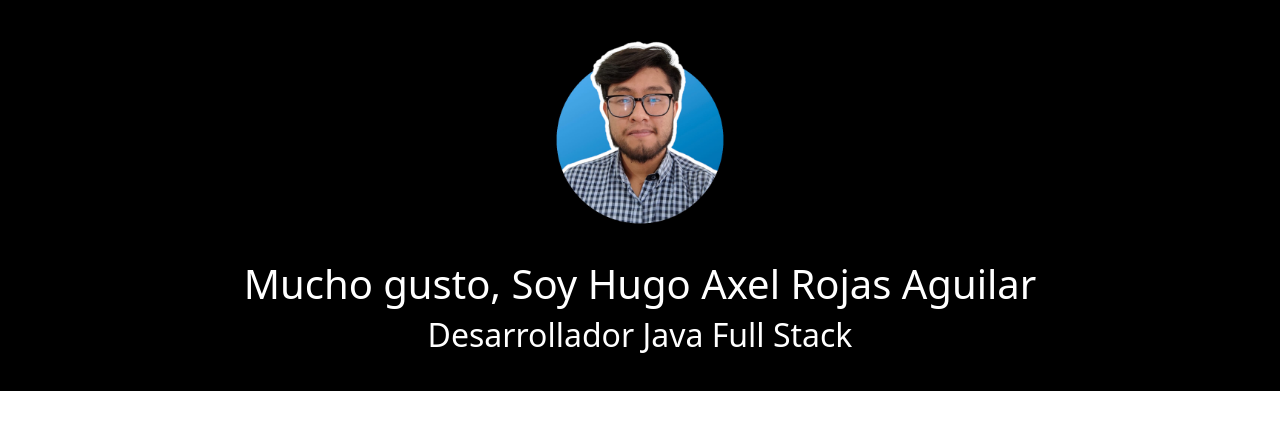
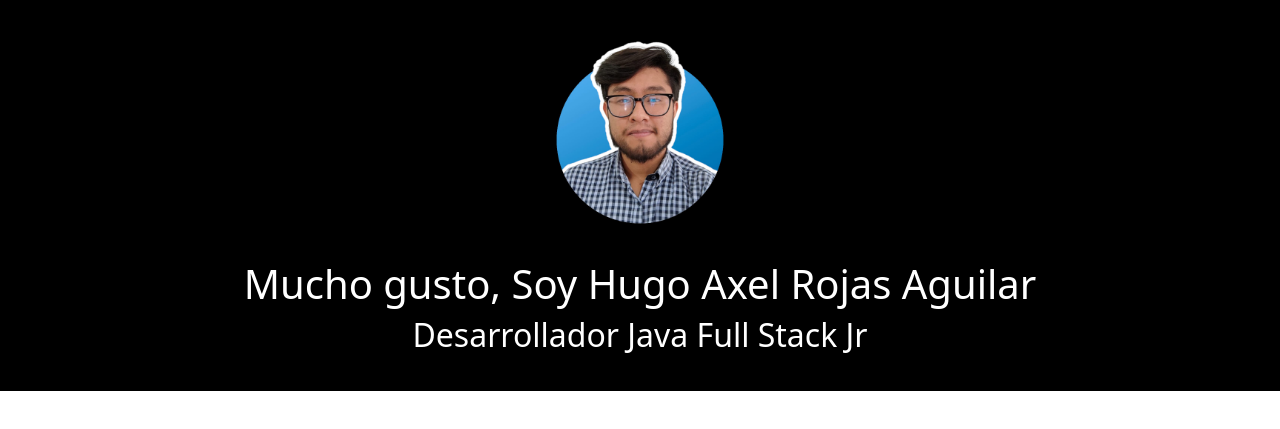
Before and after one commit to RAHugo/Portafolio, a plain HTML site: page index.html in a window 1280 px wide. Shown: the part 85-514 px from the top of the page. Drawn offline with nearby package versions, Linux system fonts and the light colour scheme.

Commit message:
Se realizó modificaciones en la pestaña de la pagina como igual se anexo una foto en la carpeta de img.

```diff
--- a/index.html
+++ b/index.html
@@ -42,7 +42,7 @@
         <div class="sobre-pricipal">
             <img class="sobre-img" src="./src/img/foto.png" alt="Foto de Hugo Rojas">
             <h1 class="text-white">Mucho gusto, Soy Hugo Axel Rojas Aguilar</h1>
-            <h2 class="text-white">Desarrollador Java Full Stack</h2>
+            <h2 class="text-white">Desarrollador Java Full Stack Jr</h2>
 
         </div>
     </section>
```
Also changed, not shown: src/img/Hugo_Rojas.png (added).
